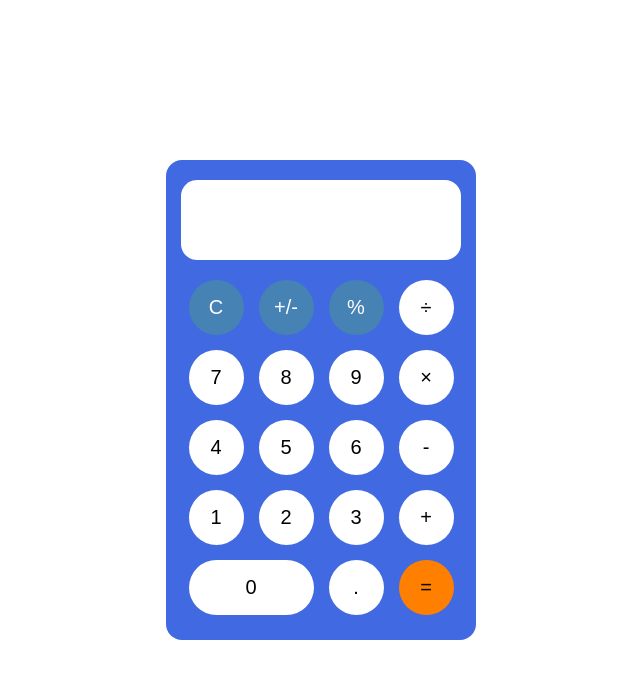
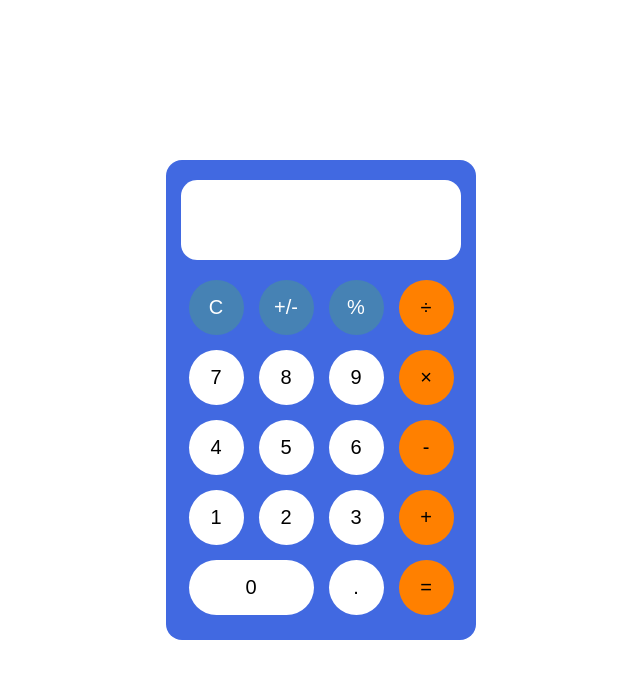
Before and after one commit to jwjepson/calculator, a plain HTML site: page index.html in a window 1280 px wide. Shown: the whole page, without its empty margins (319-959 px from the left). Drawn offline with Linux system fonts and the light colour scheme.

Commit message:
rename operator buttons to operator

```diff
--- a/styles.css
+++ b/styles.css
@@ -55,7 +55,7 @@ body {
     margin-top: 20px;
 }
 
-.division-button, .multiply-button, .add-button, .equal-button {
+.operator, .equal-button {
     background-color: #FF8000;
 }
 
```
